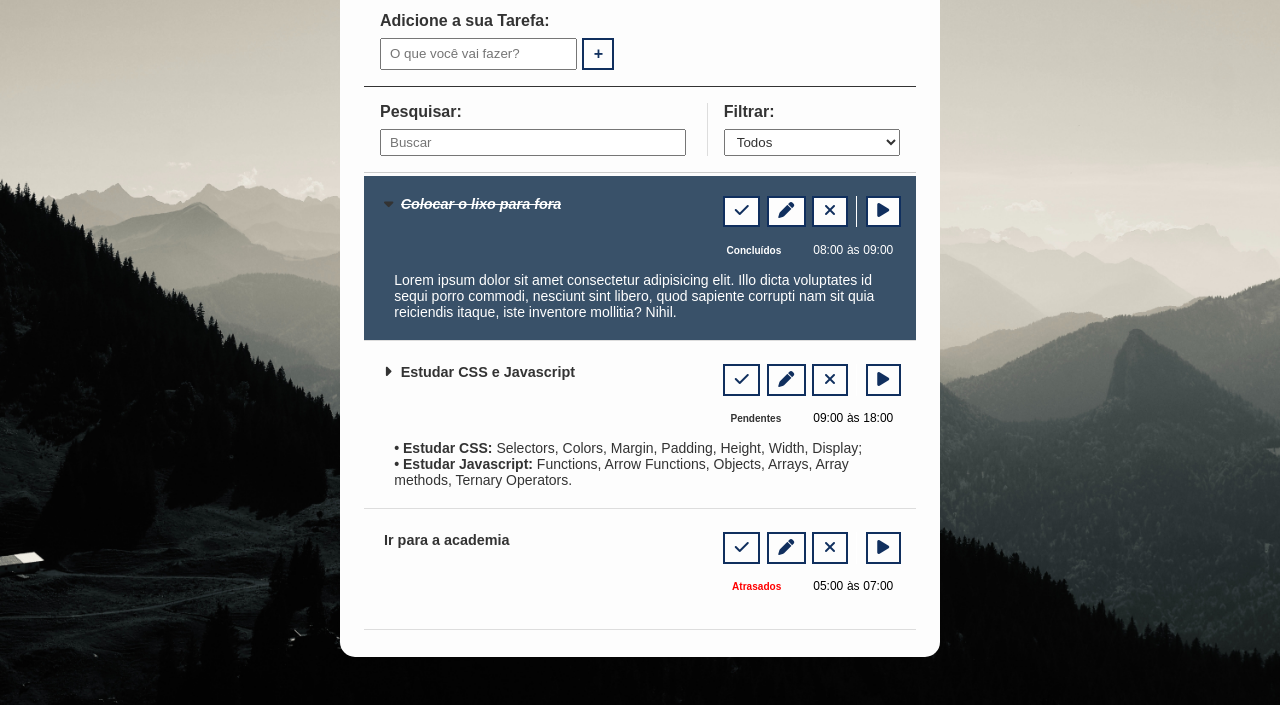
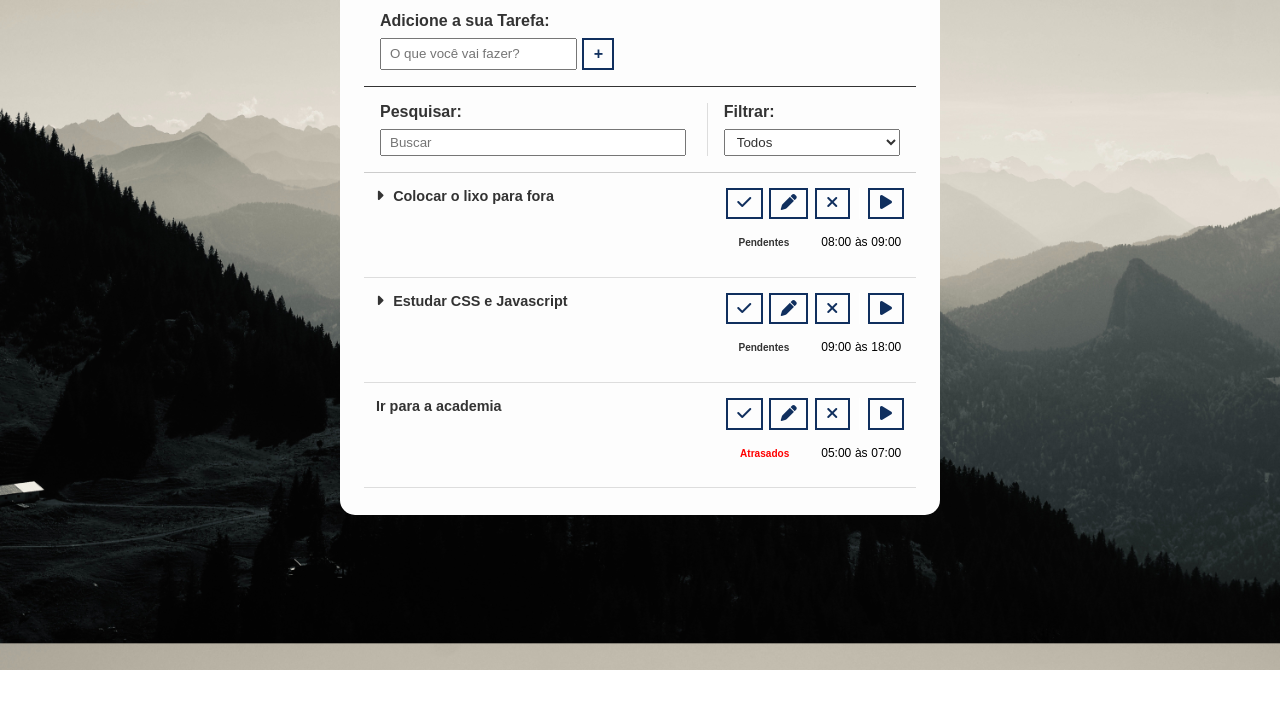
Before and after one commit to LeonardoMerbold/to-do-organizer, a plain HTML site: page index.html in a window 1280 px wide. Both pictures are taken after a click on the button 741 px from the left and 341 px from the top of the page. Shown: the part 130-835 px from the top of the page. After the commit the page ends 800 px from the top, so only its background shows below. Drawn offline with Linux system fonts and the light colour scheme.

Commit message:
Fixes: Expansion and completion of tasks

```diff
--- a/css/style.css
+++ b/css/style.css
@@ -148,7 +148,7 @@ input, select {
 .todo {
     display: flex;
     flex-wrap: wrap;
-    padding: 1rem;
+    padding: 0.5rem;
     transition: 0.3s;
     white-space: nowrap;
 }
@@ -239,7 +239,7 @@ input, select {
 }
 
 .desc-todo {
-    display: flex;
+    display: none;
     padding: 0 2%;
     text-wrap: wrap;
 }
--- a/js/scripts.js
+++ b/js/scripts.js
@@ -126,6 +126,25 @@ todoForm.addEventListener("submit", async (e) => {
     }
 });
 
+var finishTodoButtons = document.querySelectorAll('.collapsible .finish-todo');
+finishTodoButtons.forEach(function (button) {
+    button.addEventListener('click', finishTask);
+});
+
+function finishTask(event) {
+    const button = event.currentTarget;
+    const collapsible = button.closest(".collapsible");
+    const isDone = collapsible.classList.toggle("done");
+    const changeTag = collapsible.querySelector(".info-todo h6");
+
+    if (changeTag) {
+        changeTag.textContent = isDone ? "Concluídos" : "Pendentes";
+        changeTag.setAttribute("data-value", isDone ? "done" : "todo");
+    }
+
+    collapsible.classList.remove("overdue");
+}
+
 document.addEventListener("click", (e) => {
     const targetElement = e.target;
     const parentElement = targetElement.closest("div");
@@ -133,18 +152,6 @@ document.addEventListener("click", (e) => {
 
     if(parentElement && parentElement.querySelector("h3")) {
         todoTitle = parentElement.querySelector("h3").innerHTML
-    }
-
-    if(targetElement.classList.contains("finish-todo")) {
-        const changeTag = parentElement.querySelector("h6");
-        const isDone = parentElement.classList.toggle("done")
-
-        if (changeTag) {
-            changeTag.textContent = isDone ? "Concluídos" : "Pendentes";
-            changeTag.setAttribute("data-value", isDone ? "done" : "todo")
-        }
-
-        parentElement.classList.remove("overdue");
     }
 
     if(targetElement.classList.contains("remove-todo")) {
@@ -267,13 +274,20 @@ function progress() {
 var collapsibles = document.getElementsByClassName("collapsible");
 
 for (let i = 0; i < collapsibles.length; i++) {
-    collapsibles[i].addEventListener("click", function() {
-        this.classList.toggle("active");
-        var content = this.querySelector(".desc-todo");
+    collapsibles[i].addEventListener("click", showAndHideDescription);
+}
 
-        content.style.display === "block" ? content.style.display = "none" : content.style.display = "block";
+function showAndHideDescription(event) {
+    const isButton = event.target.closest(".buttons-todo button");
 
-        let icon = document.querySelector(".title i")
-        this.classList.contains("active") ? icon.className = 'fa-solid fa-caret-down' : icon.className = 'fa-solid fa-caret-right'
-    })
+    if (!isButton) {
+        const collapsible = event.currentTarget;
+        collapsible.classList.toggle("active");
+
+        const content = collapsible.querySelector(".desc-todo");
+        content.style.display = content.style.display === "flex" ? "none" : "flex";
+
+        const icon = collapsible.querySelector(".title i");
+        collapsible.classList.contains("active") ? icon.className = 'fa-solid fa-caret-down' : icon.className = 'fa-solid fa-caret-right';
+    }
 }
```
